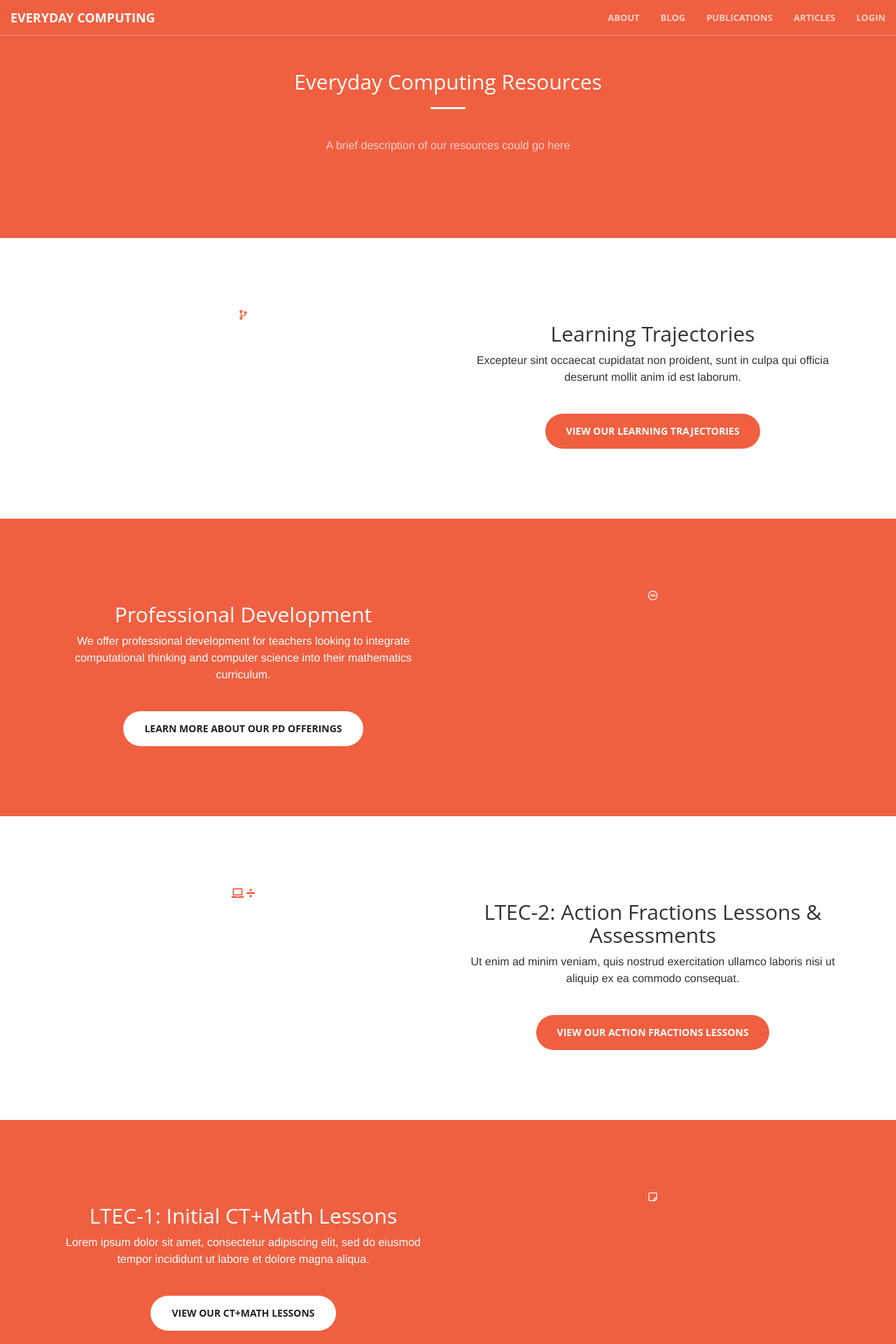
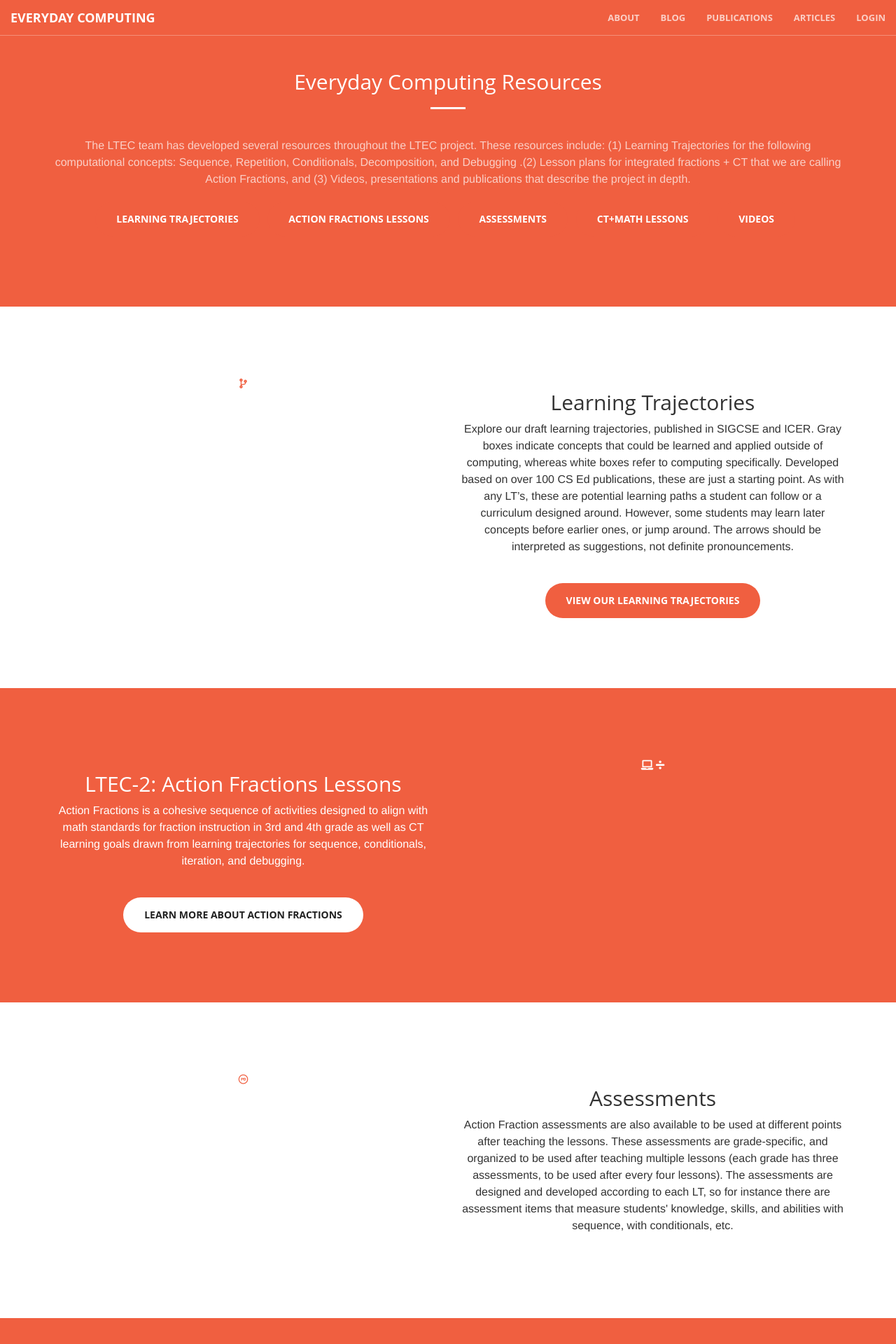
Before and after one commit to everydaycomputing/everydaycomputing.org, a Python web app: template public_site/templates/resource_home.html in a window 1280 px wide. Shown: the top 1920 px of the page at 70% size. Run offline with Jinja, Linux system fonts and the light colour scheme; the template is opened without the code that fills it, so the values that code supplies are empty; some libraries are stand-ins or nearby versions.

Commit message:
Site redesign: Resources page content updates

```diff
--- a/public_site/templates/resource_home.html
+++ b/public_site/templates/resource_home.html
@@ -11,8 +11,18 @@
         <hr class="light">
         <br>
         <p class="text-faded">
-          A brief description of our resources could go here
+          The LTEC team has developed several resources throughout the LTEC project. These resources include: (1) Learning Trajectories for the following computational concepts: Sequence, Repetition, Conditionals, Decomposition, and Debugging .(2) Lesson plans for integrated fractions + CT that we are calling Action Fractions, and (3) Videos, presentations and publications that describe the project in depth.
         </p>
+        <a id="vis-btn" href="#learning-trajectories" class="btn btn-primary btn-xl page-scroll">Learning Trajectories</a>
+        &nbsp;
+        <a id="vis-btn" href="#lessons-actionfractions" class="btn btn-primary btn-xl page-scroll">Action Fractions Lessons</a>
+        &nbsp;
+        <a id="vis-btn" href="#assessments" class="btn btn-primary btn-xl page-scroll">Assessments</a>
+        &nbsp;
+        <a id="vis-btn" href="#lessons-ctmath" class="btn btn-primary btn-xl page-scroll">CT+Math Lessons</a>
+        &nbsp;
+        <a id="vis-btn" href="#videos" class="btn btn-primary btn-xl page-scroll">Videos</a>
+        &nbsp;
         <!-- <a id="vis-btn" href="https://ctrl.education.illinois.edu/pd/2019-infosys-foundation-usa-pathfinders-summer-institute" class="btn btn-primary btn-xl page-scroll">Summer 2019 Professional Development</a> -->
         <!-- <a id="vis-btn" href="/pd/" class="btn btn-primary btn-xl page-scroll">Professional Development</a> -->
         <!-- <br />
@@ -38,7 +48,7 @@
       <div class="col-lg-6 text-center">
         <h2>Learning Trajectories</h2>
         <p>
-            Excepteur sint occaecat cupidatat non proident, sunt in culpa qui officia deserunt mollit anim id est laborum.
+          Explore our draft learning trajectories, published in SIGCSE and ICER. Gray boxes indicate concepts that could be learned and applied outside of computing, whereas white boxes refer to computing specifically. Developed based on over 100 CS Ed publications, these are just a starting point. As with any LT’s, these are potential learning paths a student can follow or a curriculum designed around. However, some students may learn later concepts before earlier ones, or jump around. The arrows should be interpreted as suggestions, not definite pronouncements.
         </p>
         <br />
         <a href="/public/visualization/" class="btn btn-primary btn-xl page-scroll">View our learning trajectories</a>
@@ -47,7 +57,7 @@
   </div>
 </section>
 
-<section class="bg-primary" id="pd">
+<!-- <section class="bg-primary" id="pd">
   <div class="container">
     <div class="row align-items-center">
       <div class="col-lg-6 col-lg-push-6 text-center">
@@ -63,26 +73,49 @@
       </div>
     </div>
   </div>
-</section>
+</section> -->
 
-<section id="lessons-actionfractions">
+<section class="bg-primary" id="lessons-actionfractions">
   <div class="container">
-    <div class="row">
-      <div class="col-lg-6 text-center">
-          <div class="icon-laptop-divide-container-outer icon-huge">
-              <div class="icon-laptop-divide-container-inner">
-                  <span class="fas fa-laptop text-primary icon-laptop-under-divide" aria-hidden="true"></span>
-                  <span class="fas fa-divide text-primary icon-divide-over-laptop" aria-hidden="true"></span>
+    <div class="row align-items-center">
+      <div class="col-lg-6 col-lg-push-6 text-center">
+          <div class="icon-laptop-divide-container-outer text-white icon-huge">
+              <div class="icon-laptop-divide-container-inner text-white">
+                  <span class="fas fa-laptop text-white icon-laptop-under-divide" aria-hidden="true"></span>
+                  <span class="fas fa-divide text-white icon-divide-over-laptop" aria-hidden="true"></span>
               </div>
           </div>
       </div>
+      <div class="col-lg-6 col-lg-pull-6 text-center">
+        <h2>LTEC-2: Action Fractions Lessons</h2>
+        <p>
+          Action Fractions is a cohesive sequence of activities designed to align with math standards for fraction instruction in 3rd and 4th grade as well as CT learning goals drawn from learning trajectories for sequence, conditionals, iteration, and debugging.
+        </p>
+        <!-- <p>
+          Action Fraction lessons can be divided into three categories: unplugged, skill building and culminating project. Each year of instruction includes approximately 12 activities. Major concepts are often introduced first in an unplugged activity, followed by several skill building activities. Each year concludes with an open-ended, culminating project.
+          Most skill-building lessons follow a similar format. First, the context is set in the mathematics context and the CT context. Next, students are presented with example code that illustrates the use of a CT concept for exploring a mathematics concept. Students are stepped through the example code in three steps using the TIPP&SEE learning strategy: observing how it currently works, inspecting the code and predicting what code blocks had particular effects, then making small changes to new code blocks in order to better understand the code. Then the students use those code blocks to make their own scripts according to prompts in journal pages.
+        </p> -->
+        <br />
+        <a href="/lessons/" class="btn btn-default btn-xl page-scroll">Learn more about Action Fractions</a>
+        <!-- <a href="https://www.canonlab.org/actionfractionslessons" class="btn btn-default btn-xl page-scroll">View our Action Fractions Lessons</a> -->
+      </div>
+    </div>
+  </div>
+</section>
+
+<section id="assessments">
+  <div class="container">
+    <div class="row align-items-center">
       <div class="col-lg-6 text-center">
-        <h2>LTEC-2: Action Fractions Lessons & Assessments</h2>
+          <span class="fab fa-creative-commons-pd-alt text-primary icon-huge" aria-hidden="true"></span>
+      </div>
+      <div class="col-lg-6 text-center">
+        <h2>Assessments</h2>
         <p>
-            Ut enim ad minim veniam, quis nostrud exercitation ullamco laboris nisi ut aliquip ex ea commodo consequat.
+          Action Fraction assessments are also available to be used at different points after teaching the lessons. These assessments are grade-specific, and organized to be used after teaching multiple lessons (each grade has three assessments, to be used after every four lessons). The assessments are designed and developed according to each LT, so for instance there are assessment items that measure students' knowledge, skills, and abilities with sequence, with conditionals, etc.
         </p>
-        <br />
-        <a href="https://www.canonlab.org/actionfractionslessons" class="btn btn-primary btn-xl page-scroll">View our Action Fractions Lessons</a>
+        <!-- <br />
+        <a href="/resources/assessments/" class="btn btn-default btn-xl page-scroll">Learn more about our Assessments</a> -->
       </div>
     </div>
   </div>
@@ -97,7 +130,7 @@
       <div class="col-lg-6 col-lg-pull-6 text-center">
         <h2>LTEC-1: Initial CT+Math Lessons</h2>
         <p>
-            Lorem ipsum dolor sit amet, consectetur adipiscing elit, sed do eiusmod tempor incididunt ut labore et dolore magna aliqua.
+          Originally created by teachers at Kenwood Elementary in the Champaign Unit Four School District with the support of faculty from the University of Illinois, these original lessons were intended for use with the Everyday Math 4 curriculum in grades 1-5 . The lessons were later iterated upon by Judy Rocke for the purpose of more widespread distribution.
         </p>
         <br />
         <a href="https://ctrl.education.illinois.edu/ltec/lessons" class="btn btn-default btn-xl page-scroll">View our CT+Math Lessons</a>
@@ -115,16 +148,16 @@
       <div class="col-lg-6 text-center">
         <h2>Videos</h2>
         <p>
-            Duis aute irure dolor in reprehenderit in voluptate velit esse cillum dolore eu fugiat nulla pariatur.
+          We developed these videos for the annual NSF STEM Video Showcase between 2016 and 2020. By watching these videos, you can see the progression of the LTEC project.
         </p>
         <br />
-        <a href="/videos/" class="btn btn-primary btn-xl page-scroll">View our videos</a>
+        <a href="/about/#videos" class="btn btn-primary btn-xl page-scroll">View our videos</a>
       </div>
     </div>
   </div>
 </section>
 
-<section class="bg-primary" id="articles">
+<!-- <section class="bg-primary" id="articles">
   <div class="container">
     <div class="row">
       <div class="col-lg-6 col-lg-push-6 text-center">
@@ -140,7 +173,7 @@
       </div>
     </div>
   </div>
-</section>
+</section> -->
 
 <!-- <section class="bg-dark">
   <div class="container text-center">
```
